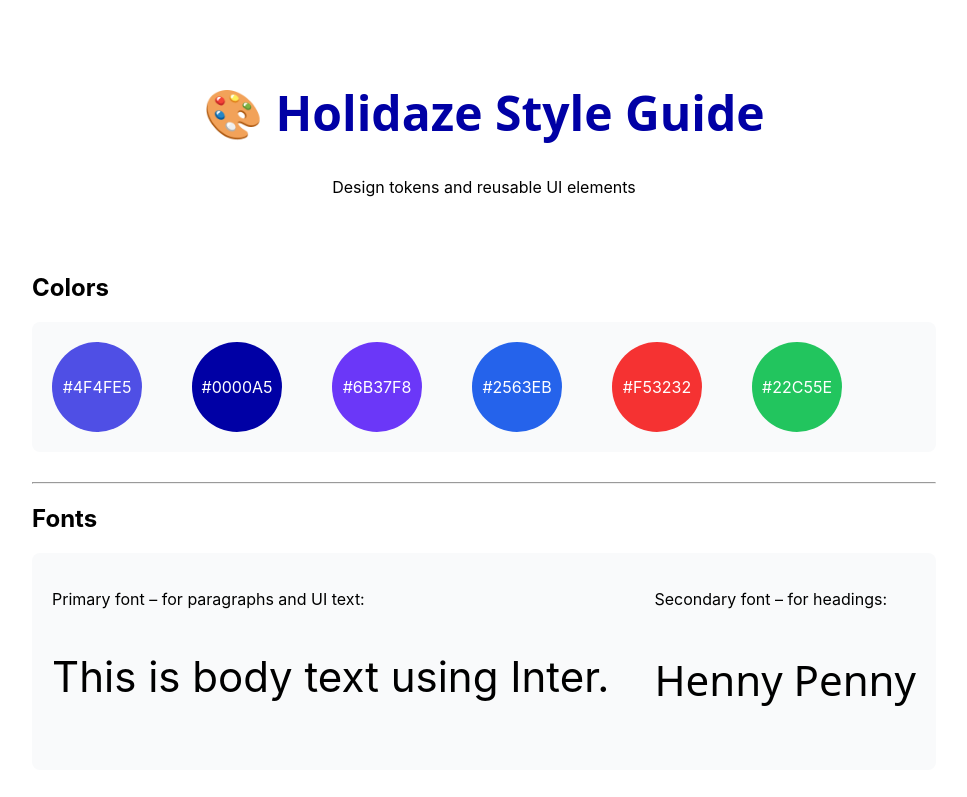
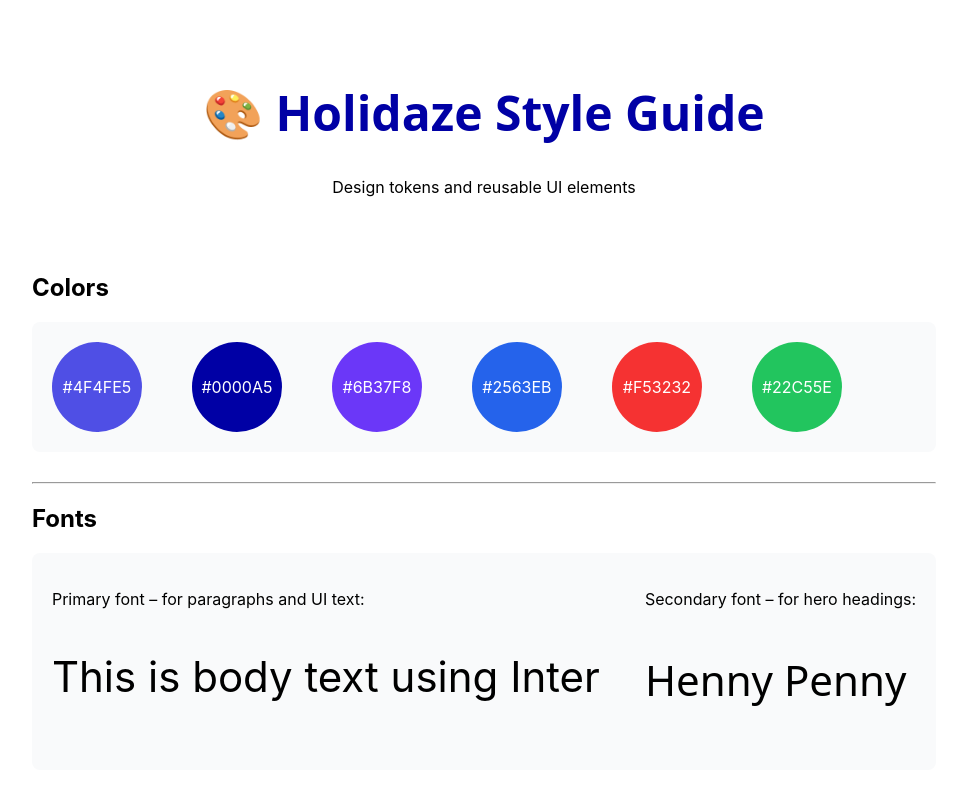
Before and after one commit to krialex/Project-Exam2-styleGuide, a plain HTML site: page index.html in a window 1280 px wide. Shown: the top 797 px of the page, without its empty margins (156-1123 px from the left). Drawn offline with Linux system fonts and the light colour scheme; a web font is replaced by a local one.

Commit message:
style updated

```diff
--- a/index.html
+++ b/index.html
@@ -30,10 +30,10 @@
             <div class="fonts">
                 <div>
                     <p>Primary font – for paragraphs and UI text:</p>
-                    <p class="primary-font">This is body text using Inter.</p>
+                    <p class="primary-font">This is body text using Inter</p>
                 </div>
                 <div>
-                    <p>Secondary font – for headings:</p>
+                    <p>Secondary font – for hero headings:</p>
                     <p class="secondary-font">Henny Penny</p>
                 </div>
             </div>
```
